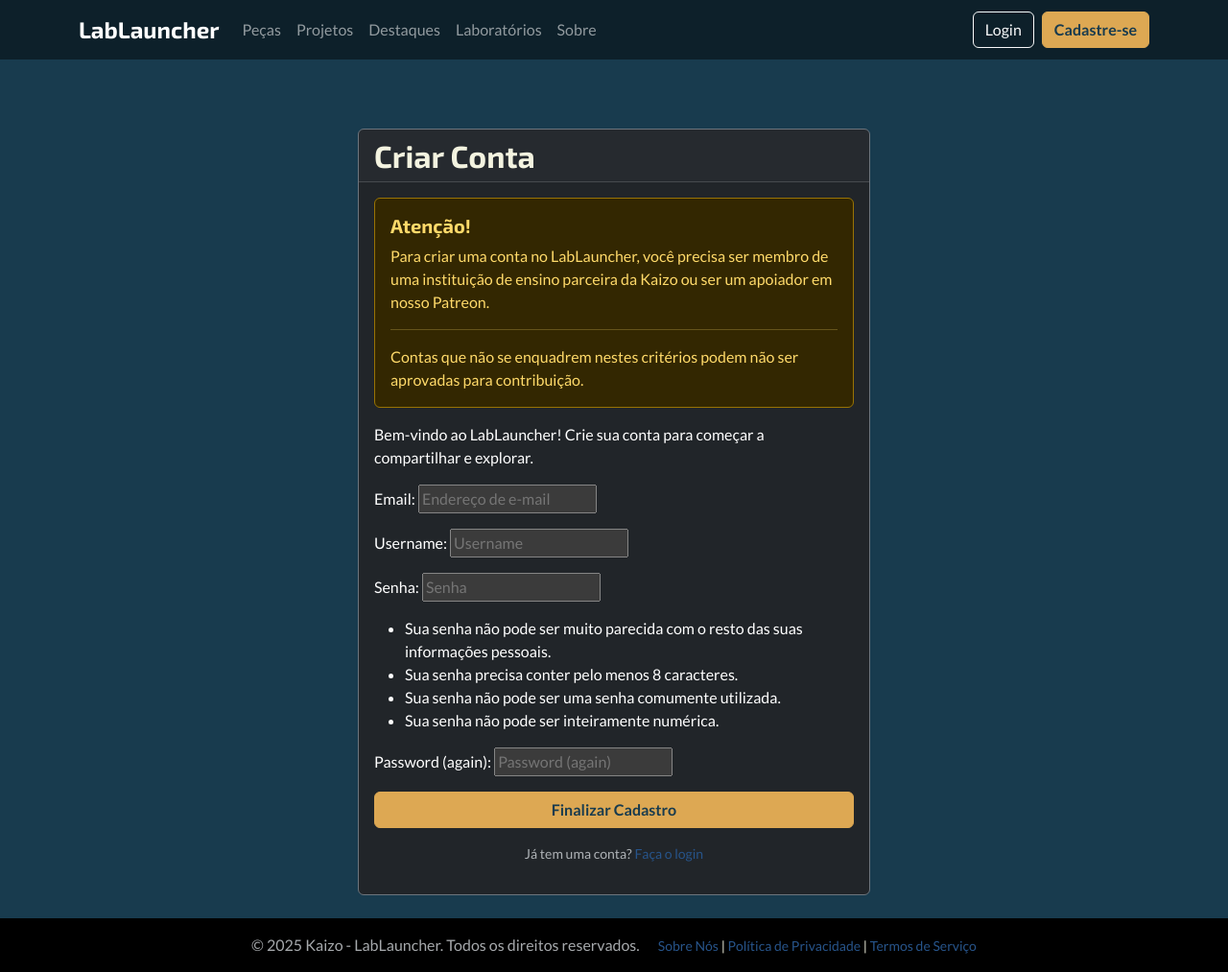
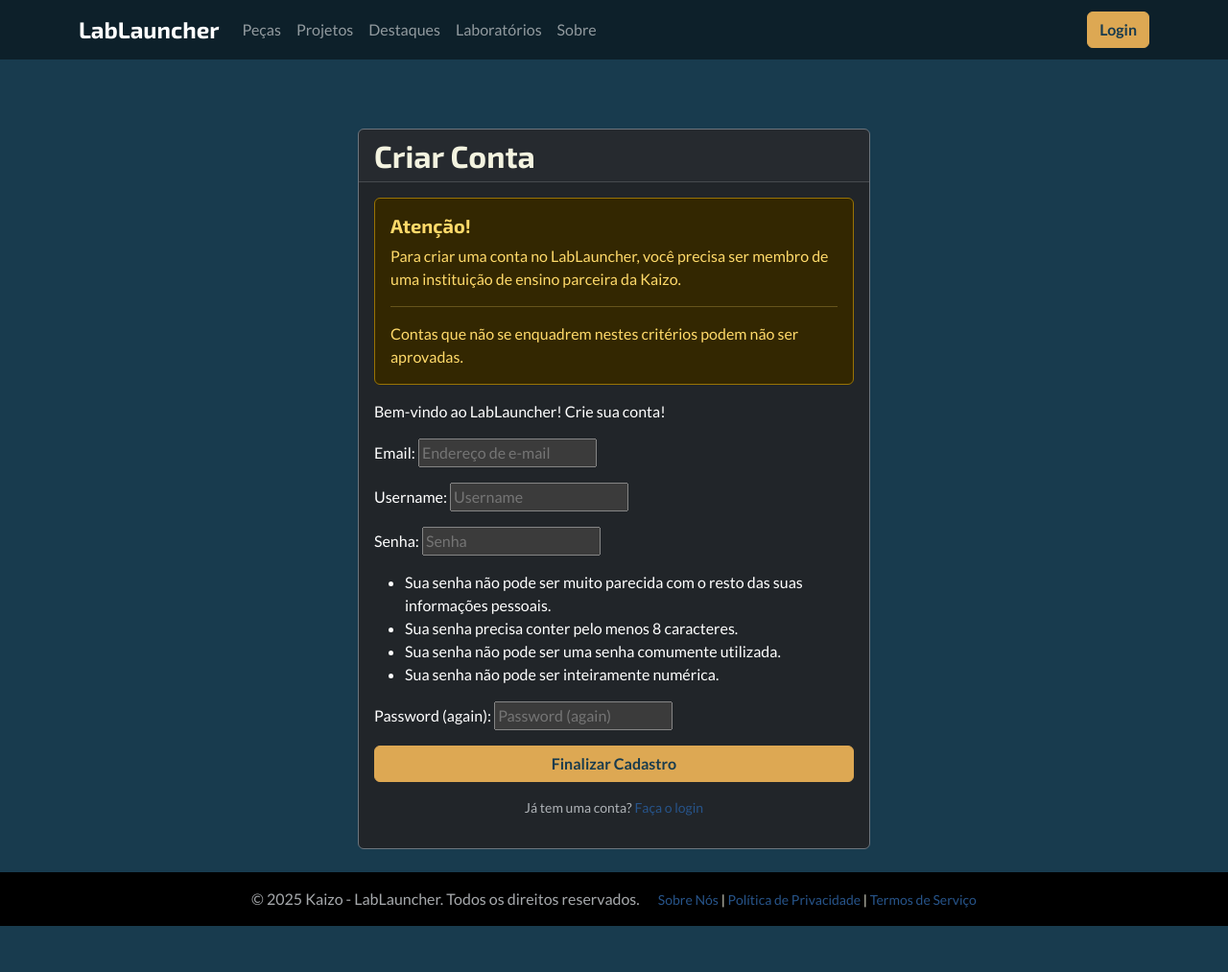
Before and after one commit to EliveltonX2/LabLauncher, a Django app: page /accounts/signup/ in a window 1280 px wide. Shown: the whole page at 96% size. After the commit the page ends 965 px from the top, so only its background shows below. Run offline with Django 5.2, Linux system fonts and the light colour scheme; parts of the project's set-up code (start-up, migrations or seed data) failed here and were passed over; some libraries are stand-ins or nearby versions.

Commit message:
mudanca de texto nas paginas de login e senha

```diff
--- a/templates/account/account_inactive.html
+++ b/templates/account/account_inactive.html
@@ -25,9 +25,7 @@
 
                     <div class="alert alert-info mt-4" role="alert">
                       <h5 class="alert-heading">Lembrete dos Pré-requisitos</h5>
-                      <p>
-                          Para que sua conta seja aprovada, você precisa ser membro de uma instituição de ensino parceira da Kaizo ou ser um apoiador em nosso Patreon.
-                      </p>
+                      <p>Para criar uma conta no LabLauncher, você precisa ser membro de uma instituição de ensino parceira da Kaizo.</p>
                       <p class="mb-0">
                           Agradecemos a sua paciência enquanto revisamos sua inscrição.
                       </p>
--- a/templates/account/signup.html
+++ b/templates/account/signup.html
@@ -10,12 +10,12 @@
                 <div class="card-body">
                     <div class="alert alert-warning" role="alert">
                         <h5 class="alert-heading">Atenção!</h5>
-                        <p>Para criar uma conta no LabLauncher, você precisa ser membro de uma instituição de ensino parceira da Kaizo ou ser um apoiador em nosso Patreon. </p>
+                        <p>Para criar uma conta no LabLauncher, você precisa ser membro de uma instituição de ensino parceira da Kaizo.</p>
                         <hr>
-                        <p class="mb-0">Contas que não se enquadrem nestes critérios podem não ser aprovadas para contribuição.</p>
+                        <p class="mb-0">Contas que não se enquadrem nestes critérios podem não ser aprovadas.</p>
                     </div>
 
-                    <p>Bem-vindo ao LabLauncher! Crie sua conta para começar a compartilhar e explorar.</p>
+                    <p>Bem-vindo ao LabLauncher! Crie sua conta!</p>
                     <form class="signup" id="signup_form" method="post" action="{% url 'account_signup' %}">
                         {% csrf_token %}
                         {{ form.as_p }}
--- a/templates/base.html
+++ b/templates/base.html
@@ -53,8 +53,8 @@
                                 </ul>
                             </div>
                         {% else %}
-                            <a href="{% url 'account_login' %}" class="btn btn-outline-light me-2">Login</a>
-                            <a href="{% url 'account_signup' %}" class="btn btn-accent">Cadastre-se</a>
+                            <a href="{% url 'account_login' %}" class="btn btn-accent">Login</a>
+                            <!--<a href="{% url 'account_signup' %}" class="btn btn-accent">Cadastre-se</a>-->
                         {% endif %}
                     </div>
                 </div>
```
